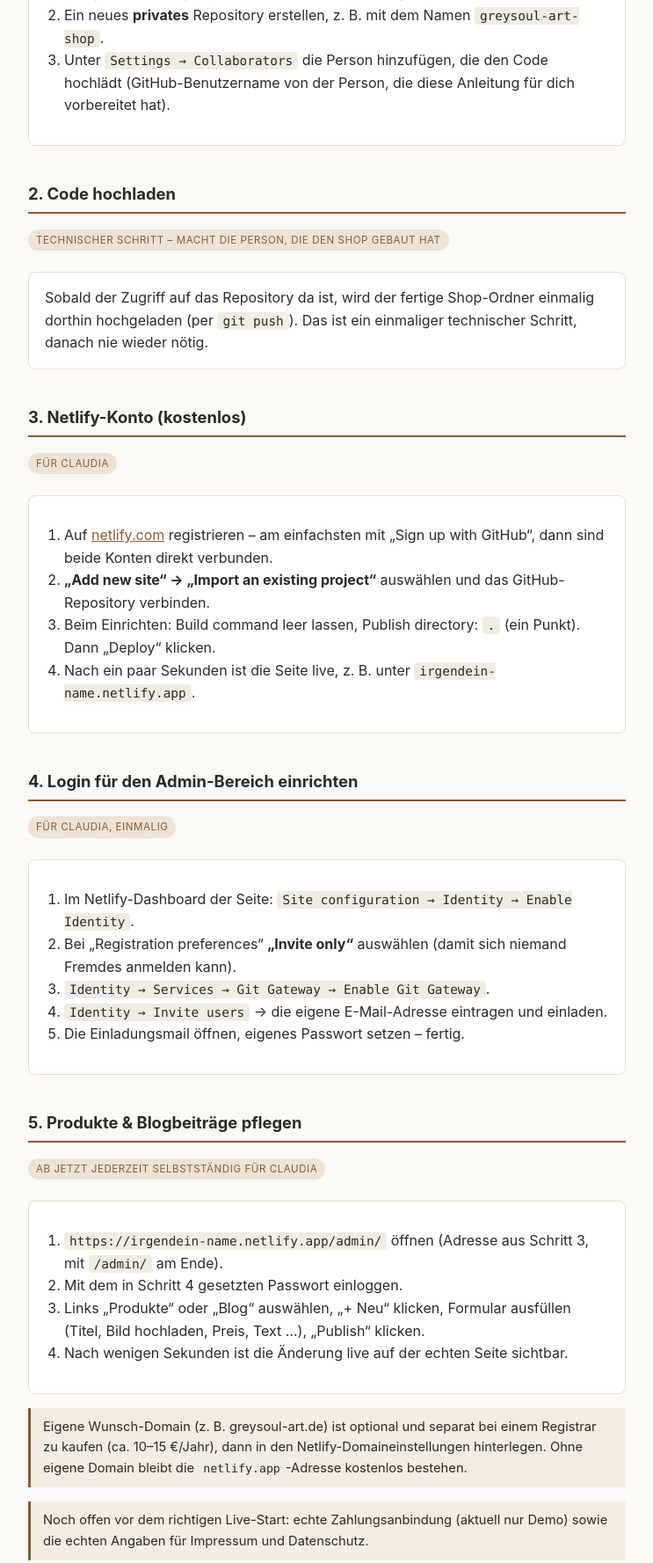
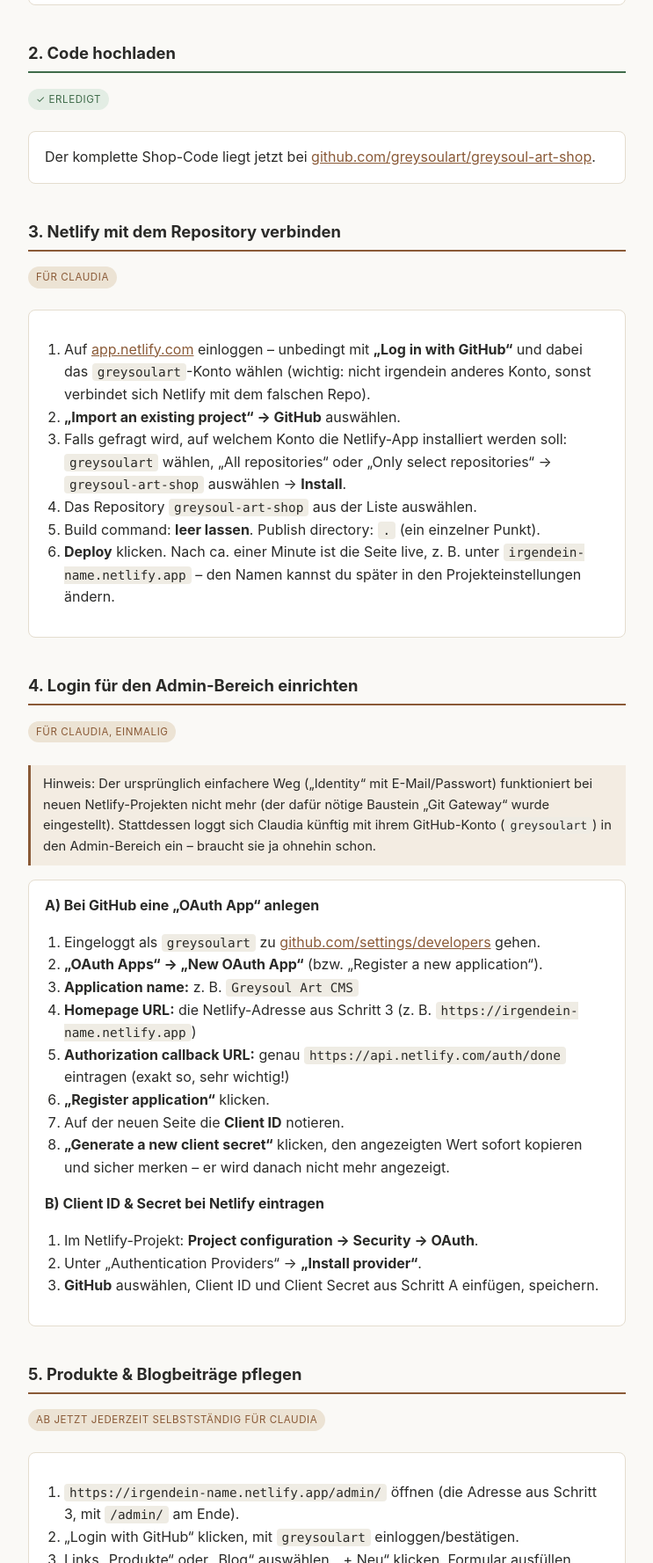
Before and after one commit to greysoulart/greysoul-art-shop, a plain HTML site: page ANLEITUNG-Live-Schaltung.html in a window 1280 px wide. Shown: the part 342-2119 px from the top of the page at 88% size, without its empty margins (268-1011 px from the left). Drawn offline with Linux system fonts and the light colour scheme.

Commit message:
Switch CMS auth from deprecated Git Gateway to direct GitHub OAuth

```diff
--- a/ANLEITUNG-Live-Schaltung.html
+++ b/ANLEITUNG-Live-Schaltung.html
@@ -9,8 +9,9 @@
   h1{font-size:1.6rem; margin-bottom:4px;}
   .sub{color:#73695c; margin-top:0; margin-bottom:32px;}
   h2{font-size:1.15rem; margin-top:40px; border-bottom:2px solid #8a5a37; padding-bottom:6px;}
-  .step-num{display:inline-flex; align-items:center; justify-content:center; width:26px; height:26px; background:#8a5a37; color:#fff; border-radius:50%; font-size:.85rem; margin-right:8px; flex:none;}
+  .done{border-bottom-color:#3f6b4a;}
   .who{display:inline-block; font-size:.72rem; text-transform:uppercase; letter-spacing:.05em; background:#ece3d4; color:#8a5a37; padding:3px 9px; border-radius:999px; margin-bottom:10px;}
+  .who.ok{background:#e3ede4; color:#3f6b4a;}
   code, .code{background:#efece4; padding:2px 6px; border-radius:4px; font-family:ui-monospace,Menlo,monospace; font-size:.9em;}
   .box{background:#fff; border:1px solid #e4ddcf; border-radius:8px; padding:16px 18px; margin:14px 0;}
   .note{background:#f3ece2; border-left:3px solid #8a5a37; padding:10px 14px; font-size:.92rem; margin:16px 0;}
@@ -20,45 +21,57 @@
 </head>
 <body>
 
-<h1>Greysoul Art live schalten</h1>
-<p class="sub">Kurze Anleitung, damit Claudia Produkte &amp; Blogbeiträge später selbst über ein einfaches Formular pflegen kann – ganz ohne Programmieren.</p>
+<h1>Greysoul Art online stellen</h1>
+<p class="sub">Damit Claudia Produkte &amp; Blogbeiträge später selbst über ein einfaches Formular pflegen kann – ganz ohne Programmieren.</p>
 
-<h2>1. GitHub-Konto (kostenlos)</h2>
+<h2 class="done">1. GitHub-Konto &amp; Repository</h2>
+<span class="who ok">✓ erledigt</span>
+<div class="box">
+  Konto <code>greysoulart</code> angelegt, Repository <code>greysoul-art-shop</code> erstellt.
+</div>
+
+<h2 class="done">2. Code hochladen</h2>
+<span class="who ok">✓ erledigt</span>
+<div class="box">
+  Der komplette Shop-Code liegt jetzt bei <a href="https://github.com/greysoulart/greysoul-art-shop">github.com/greysoulart/greysoul-art-shop</a>.
+</div>
+
+<h2>3. Netlify mit dem Repository verbinden</h2>
 <span class="who">für Claudia</span>
 <div class="box">
   <ol>
-    <li>Auf <a href="https://github.com/signup">github.com/signup</a> ein kostenloses Konto anlegen.</li>
-    <li>Ein neues <strong>privates</strong> Repository erstellen, z. B. mit dem Namen <span class="code">greysoul-art-shop</span>.</li>
-    <li>Unter <span class="code">Settings → Collaborators</span> die Person hinzufügen, die den Code hochlädt (GitHub-Benutzername von der Person, die diese Anleitung für dich vorbereitet hat).</li>
-  </ol>
-</div>
-
-<h2>2. Code hochladen</h2>
-<span class="who">technischer Schritt – macht die Person, die den Shop gebaut hat</span>
-<div class="box">
-  Sobald der Zugriff auf das Repository da ist, wird der fertige Shop-Ordner einmalig dorthin hochgeladen (per <span class="code">git push</span>). Das ist ein einmaliger technischer Schritt, danach nie wieder nötig.
-</div>
-
-<h2>3. Netlify-Konto (kostenlos)</h2>
-<span class="who">für Claudia</span>
-<div class="box">
-  <ol>
-    <li>Auf <a href="https://app.netlify.com/signup">netlify.com</a> registrieren – am einfachsten mit „Sign up with GitHub“, dann sind beide Konten direkt verbunden.</li>
-    <li><strong>„Add new site“ → „Import an existing project“</strong> auswählen und das GitHub-Repository verbinden.</li>
-    <li>Beim Einrichten: Build command leer lassen, Publish directory: <span class="code">.</span> (ein Punkt). Dann „Deploy“ klicken.</li>
-    <li>Nach ein paar Sekunden ist die Seite live, z. B. unter <span class="code">irgendein-name.netlify.app</span>.</li>
+    <li>Auf <a href="https://app.netlify.com/">app.netlify.com</a> einloggen – unbedingt mit <strong>„Log in with GitHub“</strong> und dabei das <code>greysoulart</code>-Konto wählen (wichtig: nicht irgendein anderes Konto, sonst verbindet sich Netlify mit dem falschen Repo).</li>
+    <li><strong>„Import an existing project“ → GitHub</strong> auswählen.</li>
+    <li>Falls gefragt wird, auf welchem Konto die Netlify-App installiert werden soll: <code>greysoulart</code> wählen, „All repositories“ oder „Only select repositories“ → <code>greysoul-art-shop</code> auswählen → <strong>Install</strong>.</li>
+    <li>Das Repository <code>greysoul-art-shop</code> aus der Liste auswählen.</li>
+    <li>Build command: <strong>leer lassen</strong>. Publish directory: <code>.</code> (ein einzelner Punkt).</li>
+    <li><strong>Deploy</strong> klicken. Nach ca. einer Minute ist die Seite live, z. B. unter <code>irgendein-name.netlify.app</code> – den Namen kannst du später in den Projekteinstellungen ändern.</li>
   </ol>
 </div>
 
 <h2>4. Login für den Admin-Bereich einrichten</h2>
 <span class="who">für Claudia, einmalig</span>
+<div class="note">
+  Hinweis: Der ursprünglich einfachere Weg („Identity“ mit E-Mail/Passwort) funktioniert bei neuen Netlify-Projekten nicht mehr (der dafür nötige Baustein „Git Gateway“ wurde eingestellt). Stattdessen loggt sich Claudia künftig mit ihrem GitHub-Konto (<code>greysoulart</code>) in den Admin-Bereich ein – braucht sie ja ohnehin schon.
+</div>
 <div class="box">
+  <strong>A) Bei GitHub eine „OAuth App“ anlegen</strong>
   <ol>
-    <li>Im Netlify-Dashboard der Seite: <span class="code">Site configuration → Identity → Enable Identity</span>.</li>
-    <li>Bei „Registration preferences“ <strong>„Invite only“</strong> auswählen (damit sich niemand Fremdes anmelden kann).</li>
-    <li><span class="code">Identity → Services → Git Gateway → Enable Git Gateway</span>.</li>
-    <li><span class="code">Identity → Invite users</span> → die eigene E-Mail-Adresse eintragen und einladen.</li>
-    <li>Die Einladungsmail öffnen, eigenes Passwort setzen – fertig.</li>
+    <li>Eingeloggt als <code>greysoulart</code> zu <a href="https://github.com/settings/developers">github.com/settings/developers</a> gehen.</li>
+    <li><strong>„OAuth Apps“ → „New OAuth App“</strong> (bzw. „Register a new application“).</li>
+    <li><strong>Application name:</strong> z. B. <code>Greysoul Art CMS</code></li>
+    <li><strong>Homepage URL:</strong> die Netlify-Adresse aus Schritt 3 (z. B. <code>https://irgendein-name.netlify.app</code>)</li>
+    <li><strong>Authorization callback URL:</strong> genau <code>https://api.netlify.com/auth/done</code> eintragen (exakt so, sehr wichtig!)</li>
+    <li><strong>„Register application“</strong> klicken.</li>
+    <li>Auf der neuen Seite die <strong>Client ID</strong> notieren.</li>
+    <li><strong>„Generate a new client secret“</strong> klicken, den angezeigten Wert sofort kopieren und sicher merken – er wird danach nicht mehr angezeigt.</li>
+  </ol>
+
+  <strong>B) Client ID &amp; Secret bei Netlify eintragen</strong>
+  <ol>
+    <li>Im Netlify-Projekt: <strong>Project configuration → Security → OAuth</strong>.</li>
+    <li>Unter „Authentication Providers“ → <strong>„Install provider“</strong>.</li>
+    <li><strong>GitHub</strong> auswählen, Client ID und Client Secret aus Schritt A einfügen, speichern.</li>
   </ol>
 </div>
 
@@ -66,8 +79,8 @@
 <span class="who">ab jetzt jederzeit selbstständig für Claudia</span>
 <div class="box">
   <ol>
-    <li><span class="code">https://irgendein-name.netlify.app/admin/</span> öffnen (Adresse aus Schritt 3, mit <span class="code">/admin/</span> am Ende).</li>
-    <li>Mit dem in Schritt 4 gesetzten Passwort einloggen.</li>
+    <li><span class="code">https://irgendein-name.netlify.app/admin/</span> öffnen (die Adresse aus Schritt 3, mit <span class="code">/admin/</span> am Ende).</li>
+    <li>„Login with GitHub“ klicken, mit <code>greysoulart</code> einloggen/bestätigen.</li>
     <li>Links „Produkte“ oder „Blog“ auswählen, „+ Neu“ klicken, Formular ausfüllen (Titel, Bild hochladen, Preis, Text …), „Publish“ klicken.</li>
     <li>Nach wenigen Sekunden ist die Änderung live auf der echten Seite sichtbar.</li>
   </ol>
```
Also changed, not shown: admin/index.html (+0 -12 lines), 2 other files.
